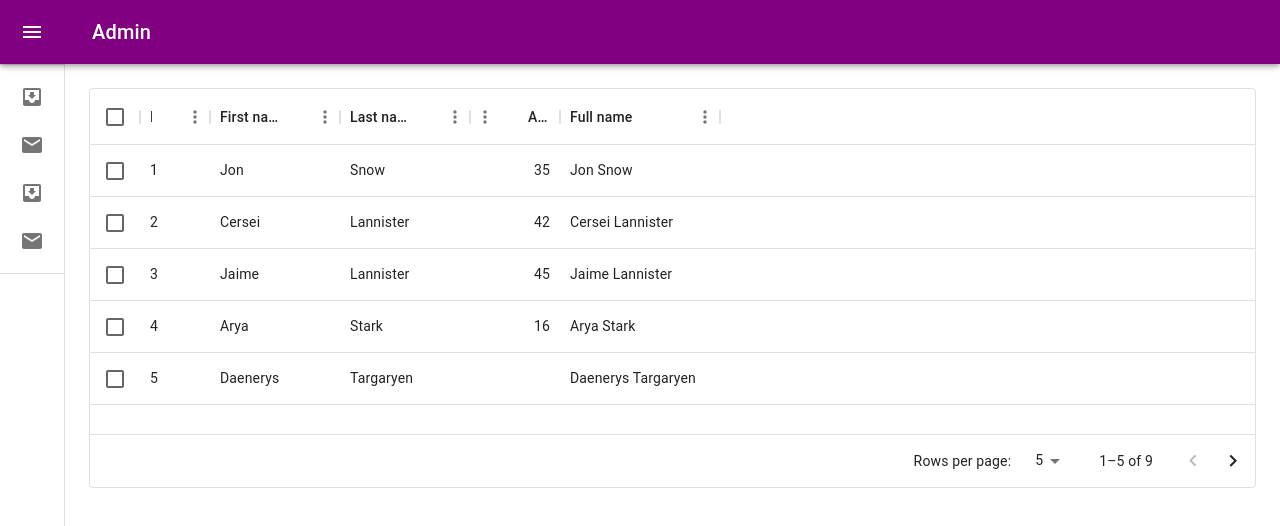
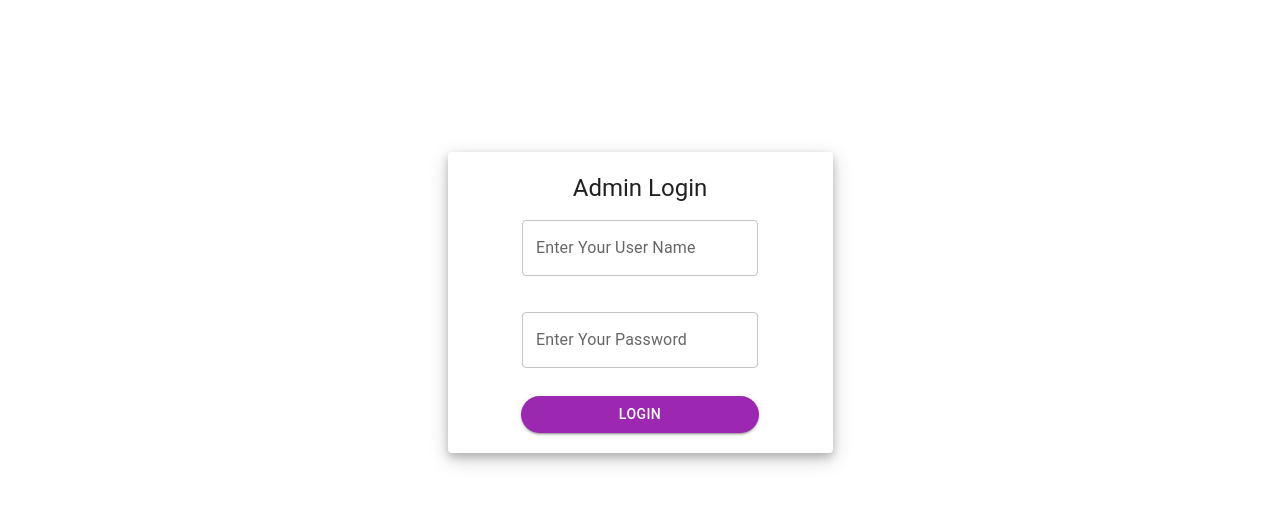
Before and after one commit to ravishansenevirathna/riyapola-frontend-react, a React (Vite) app: page /login in a window 1280 px wide. Shown: the top 526 px of the page. Built offline with nearby package versions, Linux system fonts and the light colour scheme.

Commit message:
fourth commit

```diff
--- a/src/app/App.jsx
+++ b/src/app/App.jsx
@@ -1,24 +1,57 @@
-import { BrowserRouter, Route, Routes } from "react-router-dom";
+import { BrowserRouter, Route, Routes, Navigate, Link } from "react-router-dom";
 import Adminaction from "../component/Adminaction"
 import Admin from "../pages/Admin.jsx";
 import Bar from "../component/Bar.jsx";
+import Login from "../component/Login.jsx";
+import { useEffect, useState } from "react";
+
 
 
 
 
 export default function App() {
+
+  const [login, setLogin] = useState(false);
+
+
+  useEffect(()=>{
+    const key = localStorage.getItem("stmToken")
+    console.log(key);
+    if(key !== null){
+      setLogin(true);
+    }
+    else{
+      setLogin(false);
+    }
+
+  },[]);
+
+  // console.log(localStorage.getItem("stmToken"))
+
+
   return (
     <div>
-      <BrowserRouter>
-      <Routes>
-        <Route path="*" element={<Bar/>}/>
-        <Route path="/Adminaction" element={<Adminaction/>}/>
+      {
+        login ?
+          <Bar />
+          :
+          <div>
+            <Routes>
+              <Route path="*" element={<Navigate to={'/login'} />} />
+              <Route path="/login" element={<Login />} />
+            </Routes>
+          </div>
+      }
 
-      </Routes>
-      </BrowserRouter>
 
-      {/* <Adminaction/> */}
-        {/*<Admin/>*/}
+
+
+      {/* <Routes>
+        <Route path="*" element={<Navigate to={'/login'}/>}/>
+        <Route path="/login" element={<Login/>}/> */}
+      {/* <Route path="/orderDetails" element={<Bar/>}/>
+        <Route path="/Adminaction" element={<Adminaction/>}/> */}
+      {/* </Routes> */}
 
     </div>
 
--- /dev/null
+++ b/src/common/navigation/routes.jsx
@@ -0,0 +1,30 @@
+import Adminaction from "../../component/Adminaction"
+import GetAllCars from "../../component/GetAllCars"
+import Admin from "../../pages/Admin"
+
+
+
+const routes=[
+    {
+        name:"Reservations",
+        key:"Admin",
+        path:"/reservation",
+        component:<Admin/>
+    },
+    {
+        name:"Add Car",
+        key:"Adminaction",
+        path:"/addCar",
+        component:<Adminaction/>
+    },
+    {
+        name:"Available Cars",
+        key:"GetAllCars",
+        path:"/cars",
+        component:<GetAllCars/>
+    }
+
+
+];
+
+export default routes;
--- a/src/component/Adminaction.jsx
+++ b/src/component/Adminaction.jsx
@@ -41,7 +41,7 @@ export default function Adminaction() {
         data.append('fuelType', car_fuel)
         data.append('imageName', car_image)
 
-        instance.post("/addnewcar", data, {
+        instance.post("/car/addnewcar", data, {
             headers: {
                 'Content-Type': 'multipart/form-data'
             }
--- a/src/component/Bar.jsx
+++ b/src/component/Bar.jsx
@@ -19,6 +19,13 @@ import ListItemText from '@mui/material/ListItemText';
 import InboxIcon from '@mui/icons-material/MoveToInbox';
 import MailIcon from '@mui/icons-material/Mail';
 import Admin from '../pages/Admin';
+import GetAllCars from './GetAllCars';
+import Button from '@mui/material/Button';
+import routes from '../common/navigation/routes'
+import { Routes,Route,Link,Navigate } from 'react-router-dom';
+import DirectionsCarIcon from '@mui/icons-material/DirectionsCar';
+import CarRentalIcon from '@mui/icons-material/CarRental';
+
 
 const drawerWidth = 240;
 
@@ -89,6 +96,7 @@ const Drawer = styled(MuiDrawer, { shouldForwardProp: (prop) => prop !== 'open'
 
 
 export default function Bar(){
+
   const theme = useTheme();
   const [open, setOpen] = React.useState(false);
 
@@ -99,6 +107,16 @@ export default function Bar(){
   const handleDrawerClose = () => {
     setOpen(false);
   };
+
+  const logOutAction = () => {
+    localStorage.removeItem("stmToken");
+    window.location.reload();
+  }
+
+  const getRoutes = (route) =>
+  route.map((val) =>
+    <Route path={val.path} key={val.key} element={val.component}/>
+  )
 
   return(
 
@@ -121,6 +139,9 @@ export default function Bar(){
         <Typography variant="h6" noWrap component="div">
           Admin
         </Typography>
+
+        <Button  sx={{backgroundColor:'white',marginLeft:125}} onClick={logOutAction} position="fixed">LogOut</Button>
+
       </Toolbar>
     </AppBar>
     <Drawer variant="permanent" open={open}>
@@ -131,8 +152,9 @@ export default function Bar(){
       </DrawerHeader>
       <Divider />
       <List>
-        {['Inbox', 'Starred', 'Send email', 'Drafts'].map((text, index) => (
-          <ListItem key={text} disablePadding sx={{ display: 'block' }}>
+        {routes.map((val, index) => (
+          <Link to={val.path}>
+            <ListItem key={val.key} disablePadding sx={{ display: 'block' }}>
             <ListItemButton
               sx={{
                 minHeight: 48,
@@ -147,64 +169,40 @@ export default function Bar(){
                   justifyContent: 'center',
                 }}
               >
-                {index % 2 === 0 ? <InboxIcon /> : <MailIcon />}
+                {index % 2 === 0 ? <CarRentalIcon /> : <DirectionsCarIcon />}
               </ListItemIcon>
-              <ListItemText primary={text} sx={{ opacity: open ? 1 : 0 }} />
+              <ListItemText primary={val.name} sx={{ opacity: open ? 1 : 0 }} />
             </ListItemButton>
           </ListItem>
+          </Link>
+
         ))}
       </List>
       <Divider />
-      {/* <List>
-        {['All mail', 'Trash', 'Spam'].map((text, index) => (
-          <ListItem key={text} disablePadding sx={{ display: 'block' }}>
-            <ListItemButton
-              sx={{
-                minHeight: 48,
-                justifyContent: open ? 'initial' : 'center',
-                px: 2.5,
-              }}
-            >
-              <ListItemIcon
-                sx={{
-                  minWidth: 0,
-                  mr: open ? 3 : 'auto',
-                  justifyContent: 'center',
-                }}
-              >
-                {index % 2 === 0 ? <InboxIcon /> : <MailIcon />}
-              </ListItemIcon>
-              <ListItemText primary={text} sx={{ opacity: open ? 1 : 0 }} />
-            </ListItemButton>
-          </ListItem>
-        ))}
-      </List> */}
+
     </Drawer>
     <Box component="main" sx={{ flexGrow: 1, p: 3 }}>
       <DrawerHeader />
-      <Typography paragraph>
+
+      <div>
+        <Routes>
+        {getRoutes(routes)}
+        <Route path={"*"} element={<Navigate to={"/reservation"}/>}/>
+        </Routes>
 
 
-
-       <Admin/>
+      </div>
 
 
+      {/* <Routes>
+        <Route path="/orderDetails" element={<Bar/>}/>
+        <Route path="/Adminaction" element={<Adminaction/>}/>
+      </Routes> */}
+
+       {/* <Admin/> */}
+       {/* <GetAllCars/> */}
 
 
-      </Typography>
-      {/* <Typography paragraph>
-        Consequat mauris nunc congue nisi vitae suscipit. Fringilla est ullamcorper
-        eget nulla facilisi etiam dignissim diam. Pulvinar elementum integer enim
-        neque volutpat ac tincidunt. Ornare suspendisse sed nisi lacus sed viverra
-        tellus. Purus sit amet volutpat consequat mauris. Elementum eu facilisis
-        sed odio morbi. Euismod lacinia at quis risus sed vulputate odio. Morbi
-        tincidunt ornare massa eget egestas purus viverra accumsan in. In hendrerit
-        gravida rutrum quisque non tellus orci ac. Pellentesque nec nam aliquam sem
-        et tortor. Habitant morbi tristique senectus et. Adipiscing elit duis
-        tristique sollicitudin nibh sit. Ornare aenean euismod elementum nisi quis
-        eleifend. Commodo viverra maecenas accumsan lacus vel facilisis. Nulla
-        posuere sollicitudin aliquam ultrices sagittis orci a.
-      </Typography> */}
     </Box>
   </Box>
  );
--- /dev/null
+++ b/src/component/GetAllCars.jsx
@@ -0,0 +1,85 @@
+import React , {useEffect,useState} from 'react';
+import Card from '@mui/material/Card';
+import CardActions from '@mui/material/CardActions';
+import CardContent from '@mui/material/CardContent';
+import CardMedia from '@mui/material/CardMedia';
+import Button from '@mui/material/Button';
+import Typography from '@mui/material/Typography';
+import instance from '../service/ServiceOrder';
+import { TextField } from '@mui/material';
+
+
+export default function GetAllCars() {
+
+
+    useEffect(() => {
+        getAllCars()
+    },[]);
+
+
+    const  [data,setData] = useState([]);
+
+const getAllCars=()=>{
+
+    instance({
+        method:'get',
+        url:'/car/getAllCars',
+
+    })
+    .then(function (response){
+        const array=[];
+        console.log("responce",response.data);
+            response.data.forEach(val=>{
+                array.push({
+                    carId:val.id,
+                    carBrand:val.brand,
+                    carModel:val.model,
+                    carYear:val.year,
+                    carEngineCap:val.engineCap,
+                    carFuelType:val.fuelType,
+                    carImageName:val.imageName
+                });
+                console.log(response)
+            });
+            setData(array);
+
+        })
+}
+
+
+
+    return (
+        <div>
+
+            {
+               data.map((val)=>(
+                <div>
+                    <Card sx={{ maxWidth: 345 }}>
+                <CardMedia
+                    sx={{ height: 140 }}
+                    image={"http://localhost:8080"+ "carImageName"}
+                    title="green iguana"
+                />
+                <CardContent>
+                    <TextField/>
+
+
+
+                    <Typography gutterBottom variant="h5" component="div">
+                        car
+                    </Typography>
+                    <Typography variant="body2" color="text.secondary">
+                        your car data
+                    </Typography>
+                </CardContent>
+                <CardActions>
+                <Button variant="contained" color="success">Update</Button>
+                <Button variant="outlined" color="error">Delete</Button>
+                </CardActions>
+            </Card>
+                </div>
+               ))
+            }
+        </div>
+    )
+}
--- /dev/null
+++ b/src/component/Login.jsx
@@ -0,0 +1,69 @@
+import * as React from 'react';
+import Card from '@mui/material/Card';
+import CardActions from '@mui/material/CardActions';
+import CardContent from '@mui/material/CardContent';
+import Button from '@mui/material/Button';
+import Typography from '@mui/material/Typography';
+import Box from '@mui/material/Box';
+import TextField from '@mui/material/TextField';
+import Stack from '@mui/material/Stack';
+import instance from "../service/ServiceOrder.jsx";
+import {useState} from "react";
+import {useNavigate} from 'react-router-dom'
+
+
+
+export default function Login(){
+
+    const navigate = useNavigate();
+    const [userName, setUserName] = useState("");
+    const [password,setPassword]=useState("");
+
+    const loginAction = () => {
+        instance.post('/admin/login', {
+            userName: userName,
+            password: password
+        })
+            .then(function (response) {
+                console.log(response.data.token);
+
+                localStorage.setItem('stmToken',response.data.token);
+                window.location.reload();
+                // navigate('/orderDetails')
+            })
+            .catch(function (error) {
+                console.log(error);
+            });
+    }
+
+
+    return(
+        <div>
+            <Card sx={{ maxWidth: 345 , left:'0px', right:'0px', margin:' 12% auto', padding:'20px' ,display:'flex', flexDirection:'column', justifyContent:'center' , alignItems:"center" , boxShadow:'0 4px 8px 0 rgba(0, 0, 0, 0.2), 0 6px 20px 0 rgba(0, 0, 0, 0.19)'}}>
+
+
+                    <Typography gutterBottom variant="h5" component="div">
+                        Admin Login
+                    </Typography>
+                    <Typography variant="body2" color="text.secondary">
+                        <Box
+                            component="form"
+                            sx={{
+                                '& > :not(style)': { m: 1, width: '30ch' },
+                            }}
+                            noValidate
+                            autoComplete="off"
+                        >
+                            <TextField onChange={(val)=> setUserName(val.target.value)} id="outlined-basic" label="Enter Your User Name" variant="outlined" />
+                            <br/><br/>
+                            <TextField onChange={(val)=> setPassword(val.target.value)} id="outlined-basic" label="Enter Your Password" variant="outlined" />
+                        </Box>
+                    </Typography>
+
+
+                    <Button sx={{borderRadius:"90px",width: '30ch', marginTop:'20px'}} variant="contained" color="secondary" onClick={()=>loginAction()}>Login</Button>
+
+            </Card>
+        </div>
+    )
+}
--- a/src/main.jsx
+++ b/src/main.jsx
@@ -2,11 +2,15 @@ import React from 'react'
 import ReactDOM from 'react-dom/client'
 import App from './app/App.jsx'
 import './index.css'
+import { BrowserRouter } from 'react-router-dom'
 
 
 ReactDOM.createRoot(document.getElementById('root')).render(
   <React.StrictMode>
+    <BrowserRouter>
     <App />
+    </BrowserRouter>
+
 
   </React.StrictMode>,
 )
--- a/src/service/ServiceOrder.jsx
+++ b/src/service/ServiceOrder.jsx
@@ -1,8 +1,10 @@
 import axios from "axios";
+const token = localStorage.getItem("stmToken");
 
 const instance = axios.create({
-    baseURL: 'http://localhost:8080/car',
-    // headers:{Authorization:`Bearer ${(token)}`}
+    baseURL: 'http://localhost:8080',
+    // baseURL: 'http://localhost:8080/car',
+    headers:{Authorization:`Bearer ${(token)}`}
 
 });
 
```
